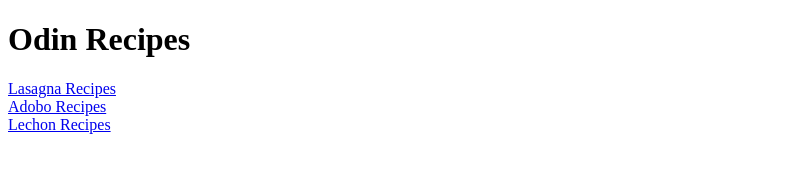
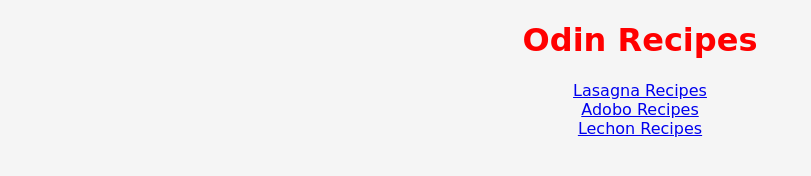
Before and after one commit to Neo-Cicada/odin-recipes, a plain HTML site: page index.html in a window 1280 px wide. Shown: the whole page, without its empty margins (0-811 px from the left). Drawn offline with Linux system fonts and the light colour scheme.

Commit message:
I added css style

```diff
--- a/index.html
+++ b/index.html
@@ -4,14 +4,17 @@
     <meta charset="UTF-8">
     <meta http-equiv="X-UA-Compatible" content="IE=edge">
     <meta name="viewport" content="width=device-width, initial-scale=1.0">
+    <link rel="stylesheet" href="recipes.css">
     <title>Document</title>
 </head>
 <body>
-    <h1>Odin Recipes</h1>
-    <a href="./recipes/lasagna.html">Lasagna Recipes</a>
+    <h1 class="h1-f">Odin Recipes</h1>
+    <div class="links">
+        <a href="./recipes/lasagna.html">Lasagna Recipes</a>
     <br>
-    <a href="./recipes/adobo.html">Adobo Recipes</a>
+        <a href="./recipes/adobo.html">Adobo Recipes</a>
     <br>
-    <a href="./recipes/lechon.html">Lechon Recipes</a>
+        <a href="./recipes/lechon.html">Lechon Recipes</a>
+    </div>
 </body>
 </html>
--- /dev/null
+++ b/recipes.css
@@ -0,0 +1,9 @@
+.h1-f, .links{
+    font-family: cursive;
+    color: red;
+    text-align: center;
+
+}
+body{
+    background-color: whitesmoke;
+}
--- /dev/null
+++ b/recipes/adobo.css
@@ -0,0 +1,8 @@
+body{
+    font-family: cursive;
+    color: brown;
+    background-color: snow;
+}
+.up{
+    text-align: center;
+}
--- /dev/null
+++ b/recipes/lasagna.css
@@ -0,0 +1,8 @@
+body{
+    font-family: cursive;
+    color: brown;
+    background-color: snow;
+}
+.up{
+    text-align: center;
+}
--- /dev/null
+++ b/recipes/lechon.css
@@ -0,0 +1,8 @@
+body{
+    font-family: cursive;
+    color: brown;
+    background-color: snow;
+}
+.up{
+    text-align: center;
+}
```
Also changed, not shown: recipes/adobo.html (+7 -4 lines), recipes/lasagna.html (+3 -1 lines), recipes/lechon.html (+7 -5 lines).
